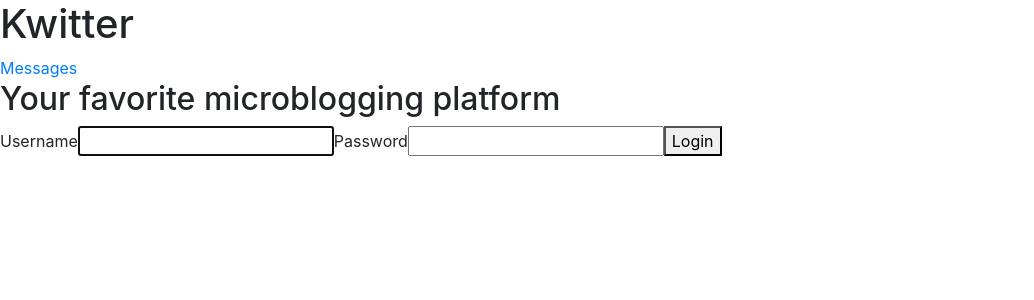
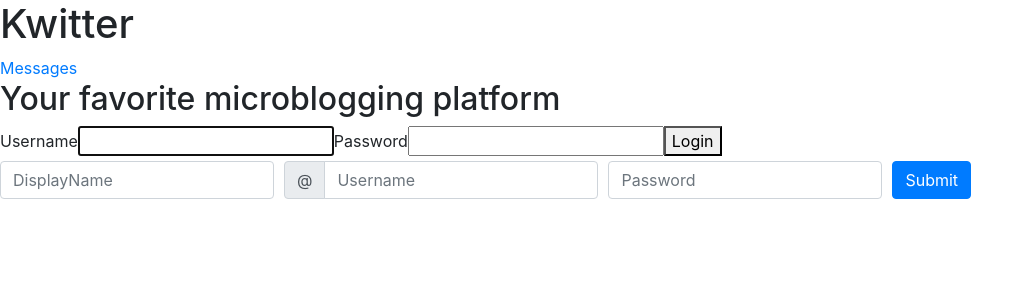
Before and after one commit to kenzie-se-q2/kwitter-Bwardstories, a React (Create React App) app: page / in a window 1280 px wide. Shown: the top 300 px of the page, without its empty margins (0-1034 px from the left). Built offline with nearby package versions, Linux system fonts and the light colour scheme; no server answers.

Commit message:
NewUserComponent

```diff
--- a/src/App.js
+++ b/src/App.js
@@ -1,19 +1,19 @@
-import { Switch, Route } from "react-router-dom";
 import React, { useEffect } from "react";
 import Home from "./views/Home";
 import NotFound from "./views/NotFound";
 import MessageList from "./views/MessageList";
+import NewUser from "./views/NewUser";
+import { Switch, Route } from "react-router-dom";
 import { useStore, GET_MESSAGES } from "./store/store";
 import { getMessages } from "./fetchRequests";
 
 function App() {
-  const messageList = useStore(state => state.messageList);
   const dispatch = useStore(state => state.dispatch);
 
   useEffect(async () => {
     const messageData = await getMessages();
     dispatch({ type: GET_MESSAGES, payload: messageData.messages });
-  });
+  }, []);
 
   return (
     <div className="App">
@@ -22,7 +22,7 @@ function App() {
         <Route path="/messages" component={MessageList}></Route>
         <Route component={NotFound} />
       </Switch>
-      {/* <MessageList /> */}
+      <NewUser></NewUser>
     </div>
   );
 }
--- a/src/components/Login.js
+++ b/src/components/Login.js
@@ -1,5 +1,5 @@
-import React, { useState, useEffect } from "react";
-import { loginRequest, getMessages } from "../fetchRequests";
+import React, { useState } from "react";
+import { loginRequest } from "../fetchRequests";
 
 import { LOGIN, useStore } from "../store/store";
 
--- a/src/components/Message.js
+++ b/src/components/Message.js
@@ -6,7 +6,6 @@ import "bootstrap/dist/css/bootstrap.min.css";
 
 const Message = props => {
   const { messageData } = props;
-  console.log(messageData);
   return (
     <Card className="text-center">
       <Card.Header>UserName: {messageData.username}</Card.Header>
--- a/src/components/MessageItem.js
+++ /dev/null
@@ -1 +0,0 @@
-// TODO: create a MessageItem component which displays 1 message
--- a/src/fetchRequests.js
+++ b/src/fetchRequests.js
@@ -27,6 +27,14 @@ export const getMessages = () => {
   }).then(res => res.json());
 };
 
-export const createNewUser = () => {
-  return fetch("");
+export const createNewUser = (username, displayName, password) => {
+  return fetch(baseURL + "/users", {
+    method: "POST",
+    headers: { "Content-Type": "application/json", Accept: "application/json" },
+    body: JSON.stringify({
+      username,
+      displayName,
+      password,
+    }),
+  }).then(res => res.json());
 };
--- a/src/views/MessageList.js
+++ b/src/views/MessageList.js
@@ -9,8 +9,8 @@ const MessageList = () => {
 
   return (
     <section className="messageList">
-      {messageList.map(messageData => (
-        <Message messageData={messageData} />
+      {messageList.map((messageData, index) => (
+        <Message messageData={messageData} key={index} />
       ))}
     </section>
   );
--- a/src/views/NewUser.js
+++ b/src/views/NewUser.js
@@ -0,0 +1,72 @@
+import React, { useState } from "react";
+import { createNewUser } from "../fetchRequests";
+import Form from "react-bootstrap/Form";
+import "bootstrap/dist/css/bootstrap.min.css";
+import Col from "react-bootstrap/Col";
+import InputGroup from "react-bootstrap/InputGroup";
+import FormControl from "react-bootstrap/FormControl";
+import Button from "react-bootstrap/Button";
+
+const NewUser = props => {
+  const [username, setUsername] = useState("");
+  const [displayName, setDisplayName] = useState("");
+  const [password, setPassword] = useState("");
+
+  return (
+    <div>
+      <Form>
+        <Form.Row className="align-items-center">
+          <Col xs="auto">
+            <Form.Label htmlFor="inlineFormInput" srOnly>
+              Name
+            </Form.Label>
+            <Form.Control
+              className="mb-2"
+              id="inlineFormInput"
+              placeholder="DisplayName"
+              onChange={e => setDisplayName(e.target.value)}
+            />
+          </Col>
+          <Col xs="auto">
+            <Form.Label htmlFor="inlineFormInputGroup" srOnly>
+              Username
+            </Form.Label>
+            <InputGroup className="mb-2">
+              <InputGroup.Prepend>
+                <InputGroup.Text>@</InputGroup.Text>
+              </InputGroup.Prepend>
+              <FormControl
+                id="inlineFormInputGroup"
+                placeholder="Username"
+                onChange={e => setUsername(e.target.value)}
+              />
+            </InputGroup>
+          </Col>
+          <Col xs="auto">
+            <Form.Label htmlFor="inlineFormInputGroup" srOnly>
+              Username
+            </Form.Label>
+            <InputGroup className="mb-2">
+              <FormControl
+                id="inlineFormInputGroup"
+                type="password"
+                placeholder="Password"
+                onChange={e => setPassword(e.target.value)}
+              />
+            </InputGroup>
+          </Col>
+          <Col xs="auto">
+            <Button
+              type="submit"
+              className="mb-2"
+              onClick={() => createNewUser(username, displayName, password)}>
+              Submit
+            </Button>
+          </Col>
+        </Form.Row>
+      </Form>
+    </div>
+  );
+};
+
+export default NewUser;
```
